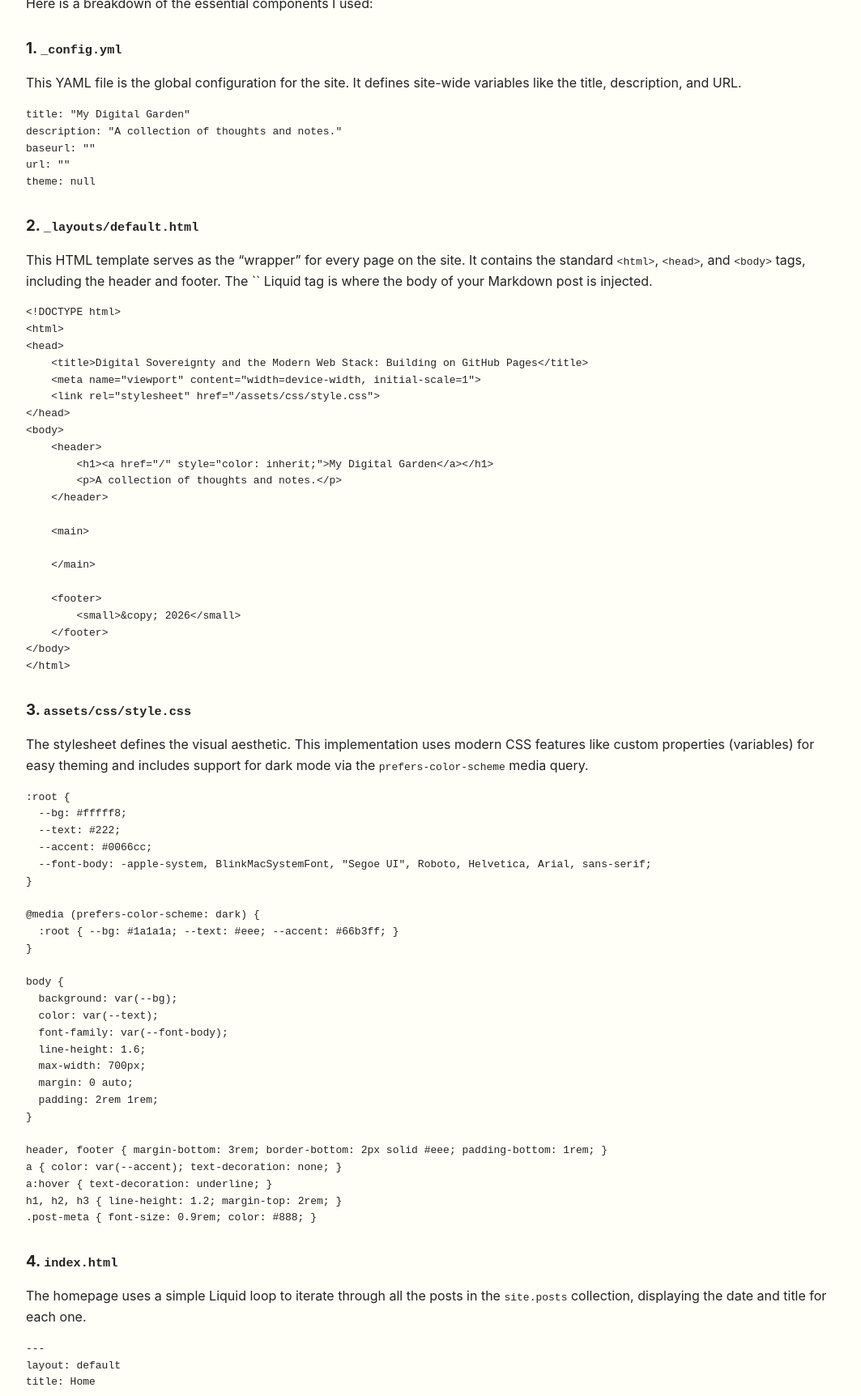
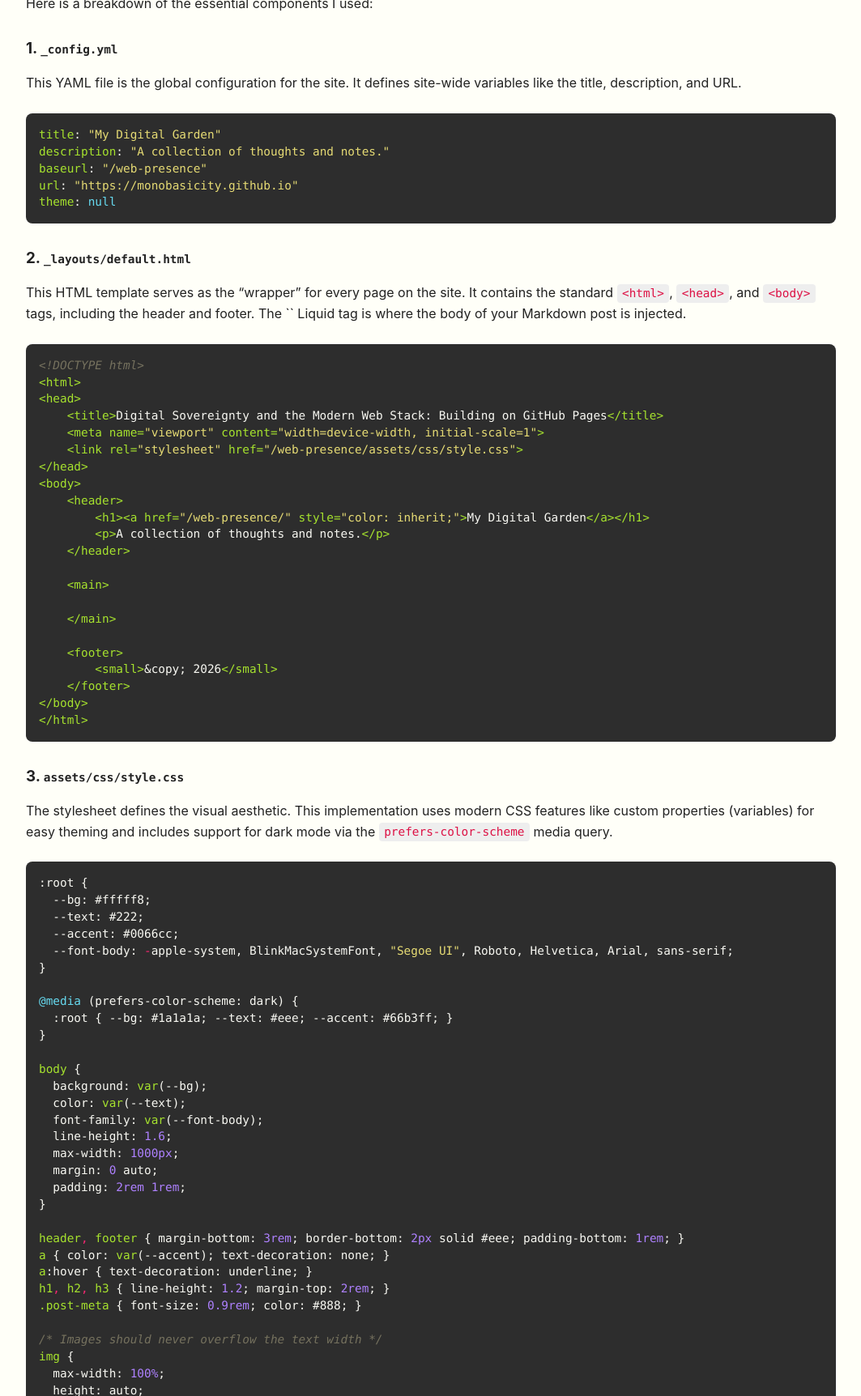
Before and after one commit to monobasicity/web-presence, a Jekyll site: the page built from _posts/2026-01-19-digital-sovereignty-and-github-pages.md, in a window 1280 px wide, cut to the strip 2393-4117 px from the top of the page. Shown: the whole strip at 81% size, without its empty margins (108-1171 px from the left). Built offline with Jekyll 4.4.1, drawn with Linux system fonts in a browser that asks for light colours; some of the changed text lies outside the part shown.

Commit message:
chore: updated post and css

````diff
--- a/_posts/2026-01-19-digital-sovereignty-and-github-pages.md
+++ b/_posts/2026-01-19-digital-sovereignty-and-github-pages.md
@@ -49,8 +49,8 @@ This YAML file is the global configuration for the site. It defines site-wide va
 ```yaml
 title: "My Digital Garden"
 description: "A collection of thoughts and notes."
-baseurl: ""
-url: ""
+baseurl: "/web-presence"
+url: "https://monobasicity.github.io"
 theme: null
 ```
 
@@ -62,11 +62,11 @@ This HTML template serves as the "wrapper" for every page on the site. It contai
 <head>
     <title>{{ page.title }}</title>
     <meta name="viewport" content="width=device-width, initial-scale=1">
-    <link rel="stylesheet" href="/assets/css/style.css">
+    <link rel="stylesheet" href="{{ '/assets/css/style.css' | relative_url }}">
 </head>
 <body>
     <header>
-        <h1><a href="/" style="color: inherit;">{{ site.title }}</a></h1>
+        <h1><a href="{{ '/' | relative_url }}" style="color: inherit;">{{ site.title }}</a></h1>
         <p>{{ site.description }}</p>
     </header>
 
@@ -100,7 +100,7 @@ body {
   color: var(--text);
   font-family: var(--font-body);
   line-height: 1.6;
-  max-width: 700px;
+  max-width: 1000px;
   margin: 0 auto;
   padding: 2rem 1rem;
 }
@@ -110,6 +110,81 @@ a { color: var(--accent); text-decoration: none; }
 a:hover { text-decoration: underline; }
 h1, h2, h3 { line-height: 1.2; margin-top: 2rem; }
 .post-meta { font-size: 0.9rem; color: #888; }
+
+/* Images should never overflow the text width */
+img {
+  max-width: 100%;
+  height: auto;
+  display: block;       /* Prevents tiny space below images */
+  margin: 2rem auto;    /* Centers image and adds vertical spacing */
+  border-radius: 8px;   /* Optional: Adds nice rounded corners */
+}
+
+/* Make code blocks look like distinct boxes */
+pre, code {
+  font-family: "Menlo", "Monaco", "Consolas", "Courier New", monospace;
+  font-size: 0.9rem;
+}
+
+/* Inline code (like `this`) */
+p code, li code {
+  background-color: #eee;
+  padding: 0.2rem 0.4rem;
+  border-radius: 4px;
+  color: #d14; /* A nice red accent for inline code */
+}
+
+/* Dark mode adjustment for inline code */
+@media (prefers-color-scheme: dark) {
+  p code, li code {
+    background-color: #333;
+    color: #ff7b72;
+  }
+}
+
+/* Block code (the big chunks) */
+pre {
+  background-color: #2d2d2d; /* Dark gray background */
+  color: #f8f8f2;            /* Light text */
+  padding: 1rem;
+  border-radius: 8px;
+  overflow-x: auto;          /* Adds a scrollbar if line is too long */
+  margin: 1.5rem 0;
+  line-height: 1.45;
+}
+
+/* Fix for Jekyll's default highlighter wrapper */
+.highlight {
+  margin-bottom: 1.5rem;
+  border-radius: 8px;
+}
+.highlight pre {
+  margin-bottom: 0;
+}
+
+/* Syntax Highlighting Colors */
+.highlight .c, .highlight .cm, .highlight .cp, .highlight .c1, .highlight .cs {
+  color: #75715e; /* Comments - Grey */
+  font-style: italic;
+}
+.highlight .k, .highlight .kc, .highlight .kd, .highlight .kp, .highlight .kr, .highlight .kt {
+  color: #66d9ef; /* Keywords - Cyan */
+}
+.highlight .s, .highlight .sb, .highlight .sc, .highlight .sd, .highlight .s2, .highlight .sh, .highlight .sx, .highlight .s1 {
+  color: #e6db74; /* Strings - Yellow */
+}
+.highlight .nt, .highlight .nc, .highlight .na, .highlight .nf {
+  color: #a6e22e; /* Tags and Functions - Green */
+}
+.highlight .nv, .highlight .vc, .highlight .vg, .highlight .vi {
+  color: #fd971f; /* Variables - Orange */
+}
+.highlight .m, .highlight .mf, .highlight .mh, .highlight .mi, .highlight .mo, .highlight .il {
+  color: #ae81ff; /* Numbers - Purple */
+}
+.highlight .o, .highlight .ow {
+  color: #f92672; /* Operators - Pink */
+}
 ```
 
 ### 4. `index.html`
@@ -126,7 +201,7 @@ title: Home
     <li>
       <span class="post-meta">{{ post.date | date: "%b %d, %Y" }}</span>
       &mdash;
-      <a href="{{ post.url }}">{{ post.title }}</a>
+      <a href="{{ post.url | relative_url }}">{{ post.title }}</a>
     </li>
   {% endfor %}
 </ul>
--- a/assets/css/style.css
+++ b/assets/css/style.css
@@ -33,3 +33,69 @@ img {
   margin: 2rem auto;    /* Centers image and adds vertical spacing */
   border-radius: 8px;   /* Optional: Adds nice rounded corners */
 }
+
+/* Make code blocks look like distinct boxes */
+pre, code {
+  font-family: "Menlo", "Monaco", "Consolas", "Courier New", monospace;
+  font-size: 0.9rem;
+}
+
+/* Inline code (like `this`) */
+p code, li code {
+  background-color: #eee;
+  padding: 0.2rem 0.4rem;
+  border-radius: 4px;
+  color: #d14; /* A nice red accent for inline code */
+}
+
+/* Dark mode adjustment for inline code */
+@media (prefers-color-scheme: dark) {
+  p code, li code {
+    background-color: #333;
+    color: #ff7b72;
+  }
+}
+
+/* Block code (the big chunks) */
+pre {
+  background-color: #2d2d2d; /* Dark gray background */
+  color: #f8f8f2;            /* Light text */
+  padding: 1rem;
+  border-radius: 8px;
+  overflow-x: auto;          /* Adds a scrollbar if line is too long */
+  margin: 1.5rem 0;
+  line-height: 1.45;
+}
+
+/* Fix for Jekyll's default highlighter wrapper */
+.highlight {
+  margin-bottom: 1.5rem;
+  border-radius: 8px;
+}
+.highlight pre {
+  margin-bottom: 0;
+}
+
+/* Syntax Highlighting Colors */
+.highlight .c, .highlight .cm, .highlight .cp, .highlight .c1, .highlight .cs {
+  color: #75715e; /* Comments - Grey */
+  font-style: italic;
+}
+.highlight .k, .highlight .kc, .highlight .kd, .highlight .kp, .highlight .kr, .highlight .kt {
+  color: #66d9ef; /* Keywords - Cyan */
+}
+.highlight .s, .highlight .sb, .highlight .sc, .highlight .sd, .highlight .s2, .highlight .sh, .highlight .sx, .highlight .s1 {
+  color: #e6db74; /* Strings - Yellow */
+}
+.highlight .nt, .highlight .nc, .highlight .na, .highlight .nf {
+  color: #a6e22e; /* Tags and Functions - Green */
+}
+.highlight .nv, .highlight .vc, .highlight .vg, .highlight .vi {
+  color: #fd971f; /* Variables - Orange */
+}
+.highlight .m, .highlight .mf, .highlight .mh, .highlight .mi, .highlight .mo, .highlight .il {
+  color: #ae81ff; /* Numbers - Purple */
+}
+.highlight .o, .highlight .ow {
+  color: #f92672; /* Operators - Pink */
+}
````
